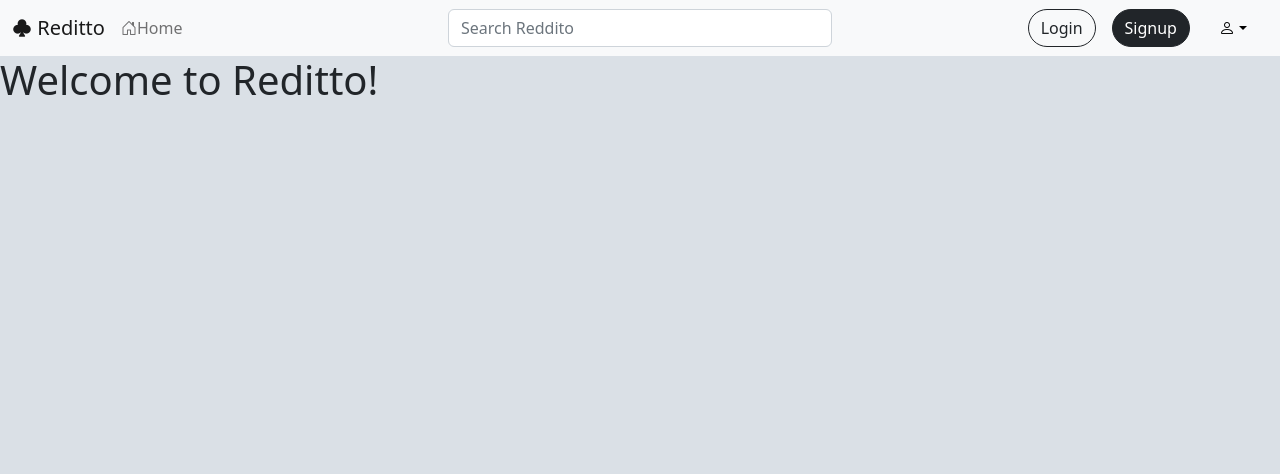
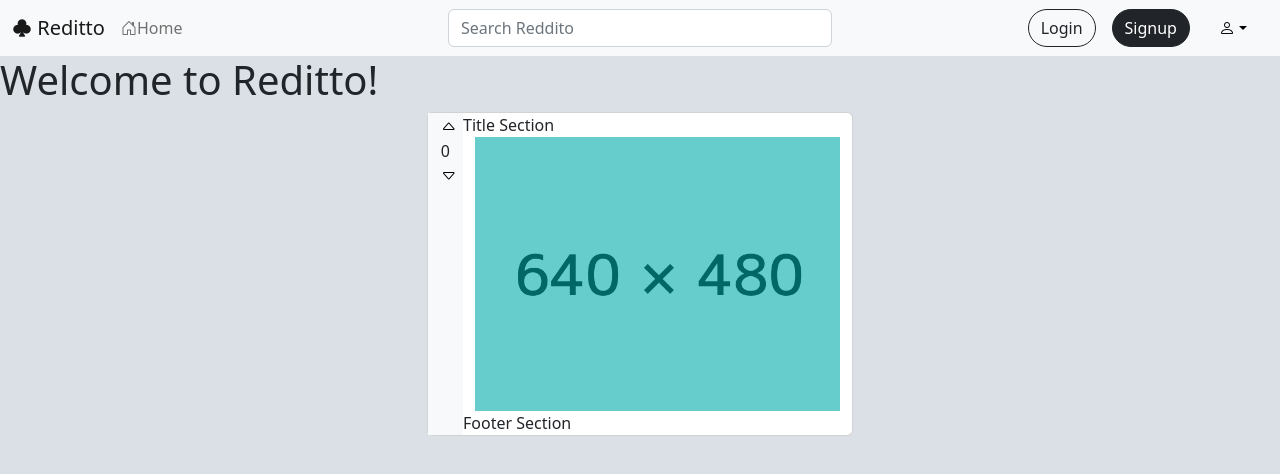
Before and after one commit to AkshayKappala/reditto, a React (Create React App) app: page / in a window 1280 px wide. Shown: the top 474 px of the page. Built offline with nearby package versions, Linux system fonts and the light colour scheme.

Commit message:
Create Basic Layout of Feed & Post, Add Template image

```diff
--- a/public/styles.css
+++ b/public/styles.css
@@ -1,3 +1,7 @@
 body{
     background-color: #dae0e6;
 }
+
+.CardLeftBar{
+    background-color: #f8f9fa;
+}
--- a/src/components/App.jsx
+++ b/src/components/App.jsx
@@ -1,4 +1,5 @@
 import React from "react";
+import Feed from "./Feed/Feed";
 import Topbar from "./Topbar/Topbar";
 
 function App() {
@@ -6,6 +7,7 @@ function App() {
     <div>
       <Topbar />
       <h1>Welcome to Reditto!</h1>
+      <Feed />
     </div>
   );
 }
--- /dev/null
+++ b/src/components/Feed/CardBody.jsx
@@ -0,0 +1,13 @@
+import React from "react";
+import Row from "react-bootstrap/Row";
+
+import TemplateImage from "../../images/Image_Template.png";
+
+function CardBody() {
+  return (
+    <Row>
+      <img src={TemplateImage} alt="Post"></img>
+    </Row>
+  );
+}
+export default CardBody;
--- /dev/null
+++ b/src/components/Feed/CardFooter.jsx
@@ -0,0 +1,7 @@
+import React from "react";
+import Row from "react-bootstrap/Row";
+
+function CardFooter() {
+  return <Row>Footer Section</Row>;
+}
+export default CardFooter;
--- /dev/null
+++ b/src/components/Feed/CardHeader.jsx
@@ -0,0 +1,7 @@
+import React from "react";
+import Row from "react-bootstrap/Row";
+
+function CardHeader() {
+  return <Row>Title Section</Row>;
+}
+export default CardHeader;
--- /dev/null
+++ b/src/components/Feed/CardLeftBar.jsx
@@ -0,0 +1,21 @@
+import React from "react";
+import Stack from "react-bootstrap/Stack";
+import Col from "react-bootstrap/Col";
+import Button from "react-bootstrap/Button";
+
+function CardLeftBar() {
+  return (
+    <Col md={1} className={"CardLeftBar"}>
+      <Stack>
+        <Button variant="light" className="p-0">
+          <i class="bi bi-caret-up"></i>
+        </Button>
+        <div className="text-wrap p-0 text-center">0</div>
+        <Button variant="light" className="p-0">
+          <i class="bi bi-caret-down"></i>
+        </Button>
+      </Stack>
+    </Col>
+  );
+}
+export default CardLeftBar;
--- /dev/null
+++ b/src/components/Feed/Feed.jsx
@@ -0,0 +1,15 @@
+import React from "react";
+import Stack from "react-bootstrap/Stack";
+
+import PostCard from "./PostCard";
+
+function Feed() {
+  return (
+    <>
+      <Stack gap={2} className="col-md-4 mx-auto">
+        <PostCard />
+      </Stack>
+    </>
+  );
+}
+export default Feed;
--- /dev/null
+++ b/src/components/Feed/PostCard.jsx
@@ -0,0 +1,28 @@
+import React from "react";
+import Container from "react-bootstrap/Container";
+import Row from "react-bootstrap/Row";
+import Col from "react-bootstrap/Col";
+import Card from "react-bootstrap/Card";
+
+import CardLeftBar from "./CardLeftBar";
+import CardHeader from "./CardHeader";
+import CardBody from "./CardBody";
+import CardFooter from "./CardFooter";
+
+function PostCard() {
+  return (
+    <Card>
+      <Container>
+        <Row>
+          <CardLeftBar />
+          <Col md={11}>
+            <CardHeader />
+            <CardBody />
+            <CardFooter />
+          </Col>
+        </Row>
+      </Container>
+    </Card>
+  );
+}
+export default PostCard;
```
Also changed, not shown: src/images/Image_Template.png (added).
